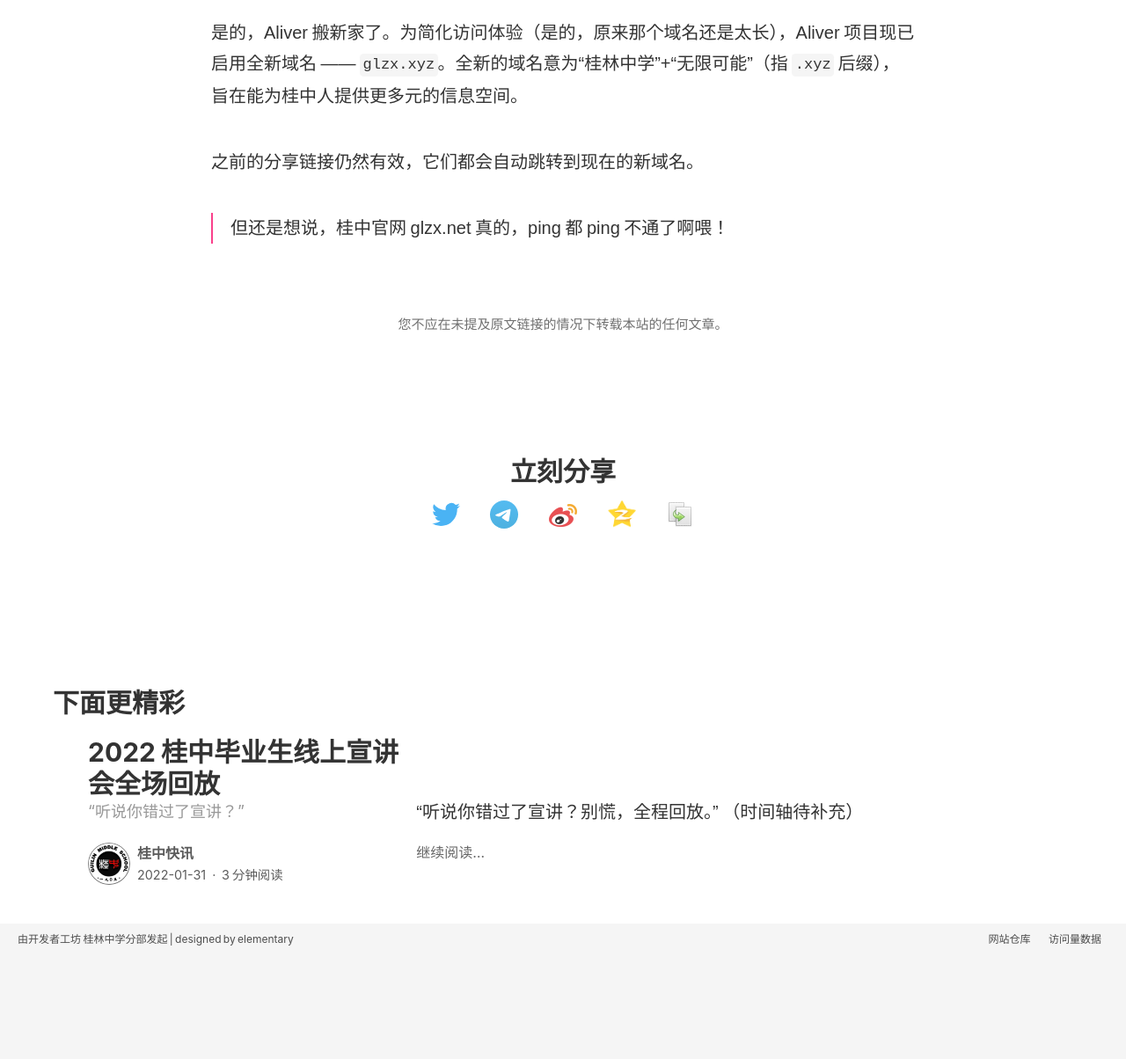
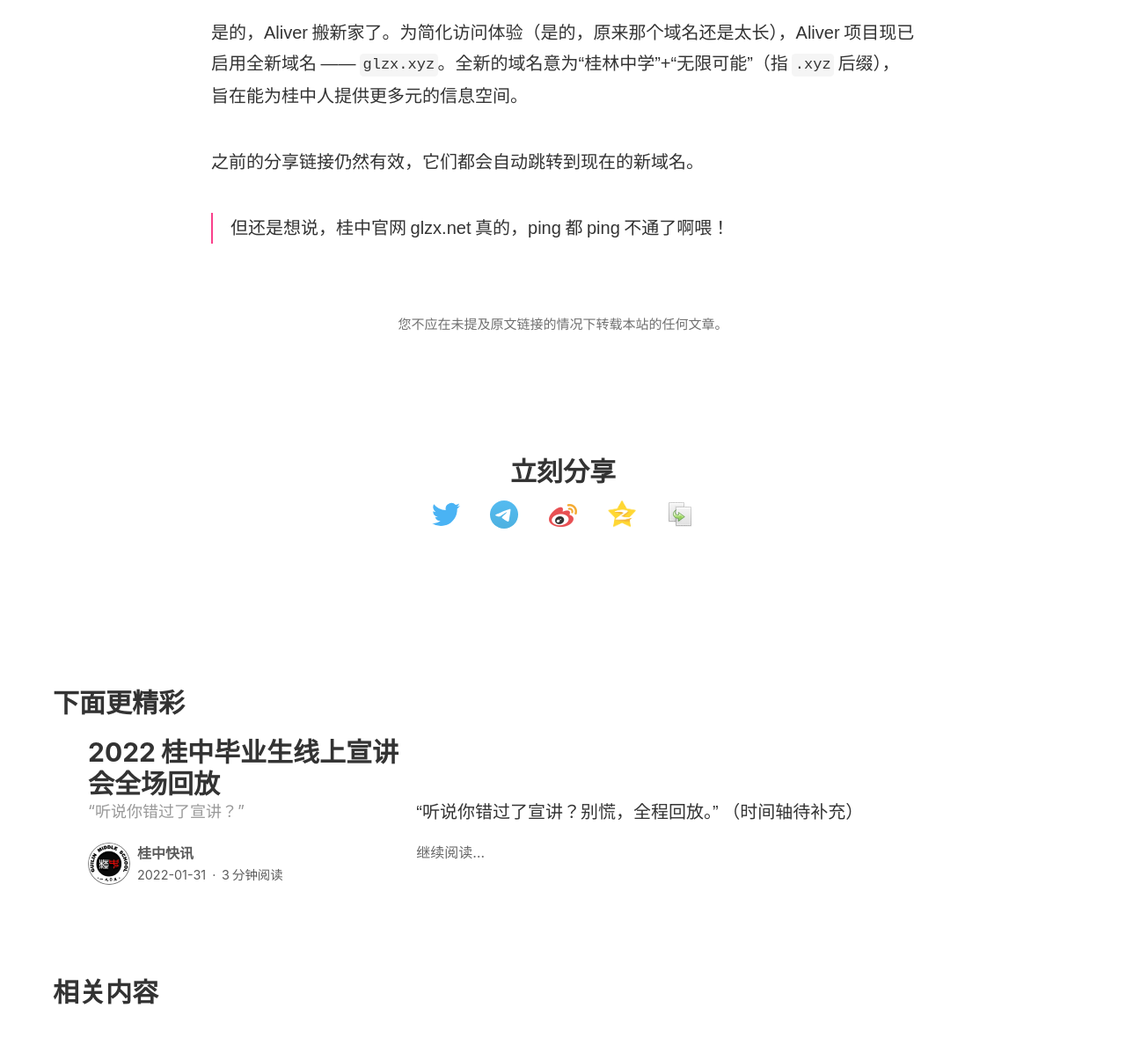
Before and after one commit to devswork-glzx/aliver, a Jekyll site: the page built from _posts/2022-02-03-we-are-moving-to-a-new-place.md, in a window 1280 px wide. Shown: the part 687-1891 px from the top of the page at 88% size. Built offline with Jekyll 4.4.1, drawn with Linux system fonts in a browser that asks for light colours; our own code applies the rules of GitHub Pages for plain Markdown files; before the commit the page ends 1773 px from its top, so only the background shows below that; some of the changed text lies outside the part shown; grey boxes are pictures that could not be loaded.

Commit message:
related update

```diff
--- /dev/null
+++ b/_includes/related.html
@@ -0,0 +1,75 @@
+{% comment %}
+--------------------------------------------
+Newest, next, and previous non-hidden posts:
+--------------------------------------------
+{% endcomment %}
+
+<h2 class="up-next">下面更精彩</h2>
+
+{% unless site.posts.first == page %}
+  {% unless site.posts.first.hidden %}
+    {% include featured.html post=site.posts.first %}
+  {% endunless %}
+{% endunless %}
+
+{% if page.next %}
+  {% unless page.next.hidden %}
+    {% unless page.next == site.posts.first %}
+      {% include featured.html post=page.next %}
+    {% endunless %}
+  {% endunless %}
+{% endif %}
+
+{% if page.previous %}
+  {% unless page.previous.hidden %}
+    {% include featured.html post=page.previous %}
+  {% endunless %}
+{% endif %}
+
+
+{% comment %}
+--------------------------------------
+Non-hidden posts with the same tag(s):
+--------------------------------------
+{% endcomment %}
+
+{% assign maxRelated = 6 %}
+{% assign minCommonTags =  1 %}
+
+{% assign relatedCounter = 0 %}
+
+<h2>相关内容</h2>
+<div class="related">
+  {% for post in site.posts %}
+
+    {% assign sameTagCount = 0 %}
+    {% assign commonTags = '' %}
+
+    {% for tag in post.tags %}
+      {% unless post.url == page.url %}
+        {% unless post.hidden %}
+          {% unless post == site.posts.first %}
+            {% unless post == page.next %}
+              {% unless post == page.previous %}
+                {% if page.tags contains tag %}
+                  {% assign sameTagCount = sameTagCount | plus: 1 %}
+                  {% capture tagmarkup %} <span class="label label-default">{{ tag }}</span> {% endcapture %}
+                  {% assign commonTags = commonTags | append: tagmarkup %}
+                {% endif %}
+              {% endunless %}
+            {% endunless %}
+          {% endunless %}
+        {% endunless %}
+      {% endunless %}
+    {% endfor %}
+
+    {% if sameTagCount >= minCommonTags %}
+      {% include featured.html size="small" %}
+      {% assign relatedCounter = relatedCounter | plus: 1 %}
+      {% if relatedCounter >= maxRelated %}
+        {% break %}
+      {% endif %}
+    {% endif %}
+
+  {% endfor %}
+</div>
--- a/_layouts/post.html
+++ b/_layouts/post.html
@@ -32,17 +32,4 @@
 
 {% include license.html %}
 {% include social.html %}
-
-<h2 class="up-next">下面更精彩</h2>
-
-{% if page.next %}
-  {% unless page.next.hidden %}
-    {% include featured.html post=page.next %}
-  {% endunless %}
-{% endif %}
-
-{% if page.previous %}
-  {% unless page.previous.hidden %}
-    {% include featured.html post=page.previous %}
-  {% endunless %}
-{% endif %}
+{% include related.html %}
--- a/_sass/_featured.scss
+++ b/_sass/_featured.scss
@@ -111,14 +111,7 @@
 }
 
 @media (min-width: 800px) {
-  .latest {
-    font-size: 0;
-    margin-top: 2rem;
-
-    .featured {
-      padding: 1rem;
-
-      &:nth-child(n+2) {
+  %featured-small {
     display: inline-block;
     vertical-align: top;
     width: 33.33%;
@@ -144,6 +137,22 @@
       width: 100%;
     }
   }
+
+  .featured {
+    padding: 1rem;
+  }
+
+  .featured.small {
+    @extend %featured-small;
+  }
+
+  .latest,
+  .related {
+    font-size: 0;
+    margin-top: 2rem;
+  }
+
+  .latest .featured:nth-child(n+2) {
+    @extend %featured-small;
   }
 }
-}
```
Lines whose indentation alone changed are shown as unchanged.
